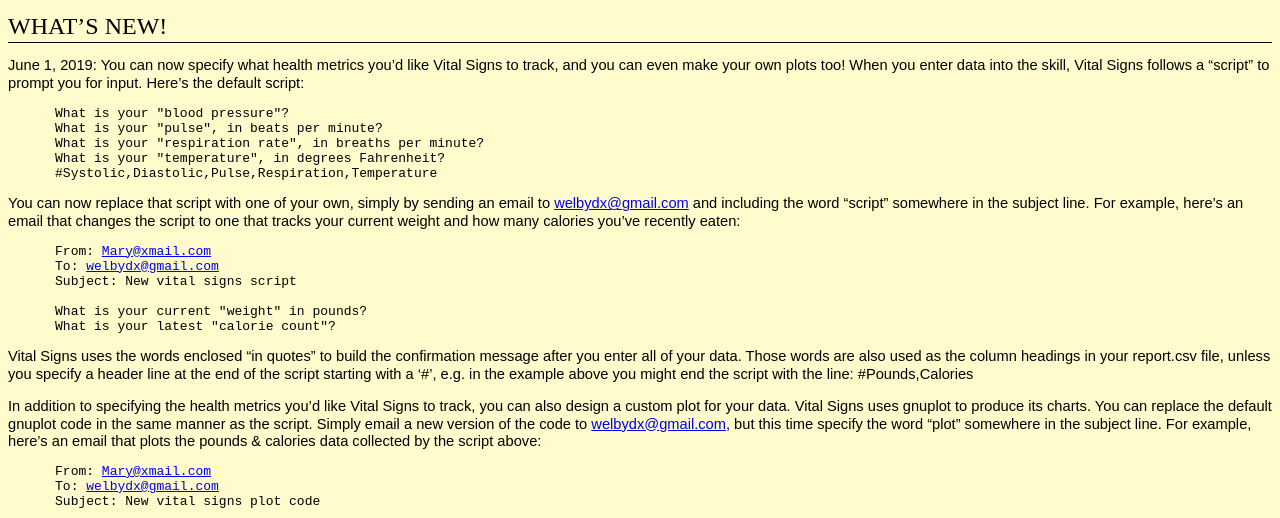
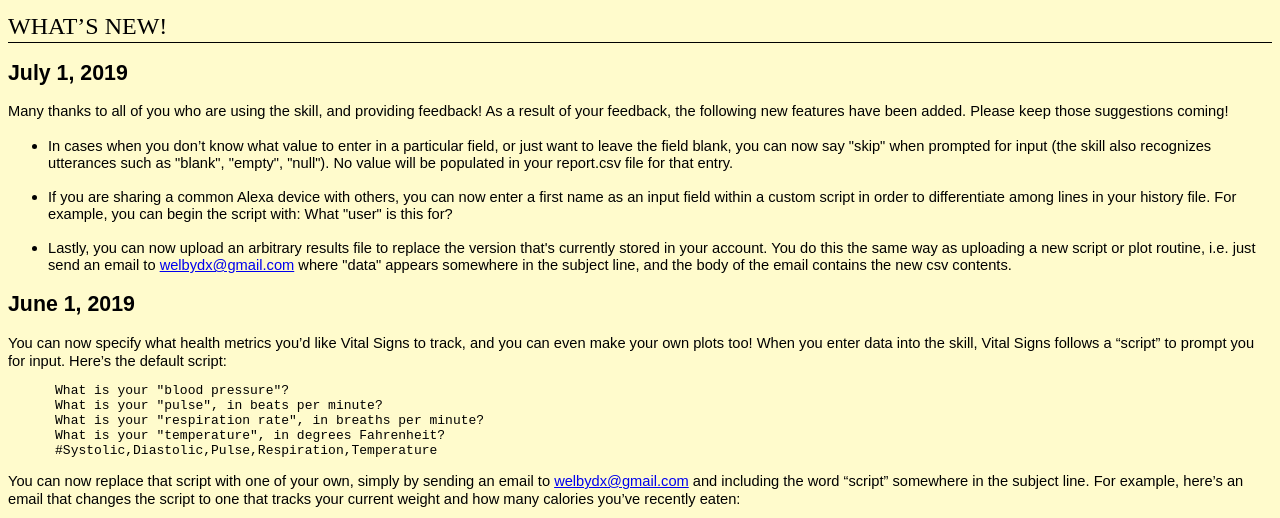
Before and after one commit to glmck13/VitalSigns, a plain HTML site: page docs/VitalSigns.html in a window 1280 px wide. Shown: the part 218-736 px from the top of the page. Drawn offline with Linux system fonts and the light colour scheme.

Commit message:
Add files via upload

```diff
--- a/docs/VitalSigns.html
+++ b/docs/VitalSigns.html
@@ -5,7 +5,7 @@
 	<title>Vital Signs</title>
 	<meta name="generator" content="LibreOffice 6.0.7.3 (Linux)"/>
 	<meta name="created" content="2019-05-13T18:28:07.359828118"/>
-	<meta name="changed" content="2019-06-02T14:18:10.162052922"/>
+	<meta name="changed" content="2019-07-01T11:27:38.214117760"/>
 	<style type="text/css">
 		@page { size: 8.27in 11.69in; margin: 0.79in }
 		p { margin-bottom: 0.1in; direction: inherit; line-height: 120% }
@@ -36,12 +36,45 @@
 a qualified health provider regarding any medical condition you may
 have. In case of a medical emergency, seek treatment immediately.</i></font></font></p>
 <h1 class="western">What’s New!</h1>
-<p class="western" style="font-weight: normal; text-decoration: none">
-<span style="font-variant: normal"><span style="font-style: normal">June
-1, 2019: You can now specify what health metrics you’d like Vital
-Signs to track, and you can even make your own plots too! When you
-enter data into the skill, Vital Signs follows a “script” to
-prompt you for input. Here’s the default script:</span></span></p>
+<h2 class="western">July 1, 2019</h2>
+<p class="western" style="font-variant: normal; font-style: normal; font-weight: normal; text-decoration: none">
+Many thanks to all of you who are using the skill, and providing
+feedback! As a result of your feedback, the following new features
+have been added. Please keep those suggestions coming!</p>
+<ul>
+	<li/>
+<p class="western"><span style="font-variant: normal"><span style="text-decoration: none"><span style="font-style: normal"><span style="font-weight: normal">In
+	cases when you don’t know what value to enter in a particular
+	field, or just want to leave the field blank, you can now say &quot;skip&quot;
+	when prompted for input</span></span></span></span><span style="font-variant: normal"><span style="text-decoration: none">
+	</span></span><span style="font-variant: normal"><span style="text-decoration: none"><span style="font-style: normal"><span style="font-weight: normal">(the
+	skill also recognizes utterances such as &quot;blank&quot;, &quot;empty&quot;,
+	&quot;null&quot;). No value will be populated in your report.csv
+	file for that entry.</span></span></span></span></p>
+	<li/>
+<p class="western"><span style="font-variant: normal"><span style="text-decoration: none"><span style="font-style: normal"><span style="font-weight: normal">If
+	you are sharing a common Alexa device with others, you can now enter
+	a first name as an input field within a custom script in order to
+	differentiate among lines in your history</span></span></span></span><span style="font-variant: normal"><span style="text-decoration: none">
+	</span></span><span style="font-variant: normal"><span style="text-decoration: none"><span style="font-style: normal"><span style="font-weight: normal">file.
+	For example, you can begin the script with: What &quot;user&quot; is
+	this for?</span></span></span></span></p>
+	<li/>
+<p class="western"><span style="font-variant: normal"><span style="text-decoration: none"><span style="font-style: normal"><span style="font-weight: normal">Lastly,
+	you can now upload an arbitrary results file to replace the version</span></span></span></span><span style="font-variant: normal"><span style="text-decoration: none">
+	</span></span><span style="font-variant: normal"><span style="text-decoration: none"><span style="font-style: normal"><span style="font-weight: normal">that's
+	currently stored in your account. You do this the same way as
+	uploading a new script or plot routine, i.e. just send an email to
+	<a href="mailto:welbydx@gmail.com">welbydx@gmail.com</a> where
+	&quot;data&quot; appears somewhere in the subject line, and the body
+	of the email contains the new csv contents.</span></span></span></span></p>
+</ul>
+<h2 class="western">June 1, 2019</h2>
+<p class="western" style="font-variant: normal; font-style: normal; font-weight: normal; text-decoration: none">
+You can now specify what health metrics you’d like Vital Signs to
+track, and you can even make your own plots too! When you enter data
+into the skill, Vital Signs follows a “script” to prompt you for
+input. Here’s the default script:</p>
 <pre class="western" style="margin-left: 0.49in">What is your &quot;blood pressure&quot;?
 What is your &quot;pulse&quot;, in beats per minute?
 What is your &quot;respiration rate&quot;, in breaths per minute?
@@ -375,6 +408,9 @@
 health care providers.</p>
 <h1 class="western"><a name="__RefHeading___Toc128_3748293789"></a>FEEDBACK</h1>
 <p class="western">I’d appreciate your feedback on the skill. Feel
-free to email me your comments at welbydx@gmail.com.</p>
+free to email me your comments at <a href="mailto:welbydx@gmail.com">welbydx@gmail.com</a>.
+ For those who are interested, you can also take a look at the code
+that implements the skill on my <a href="https://github.com/glmck13/VitalSigns">github
+site</a>.</p>
 </body>
 </html>
```
